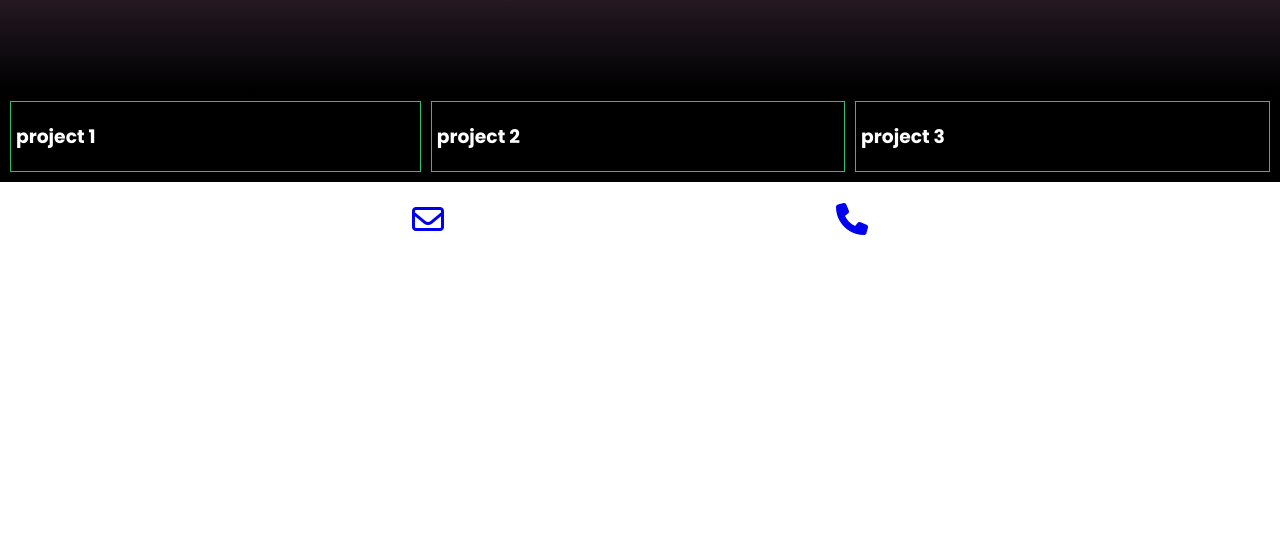
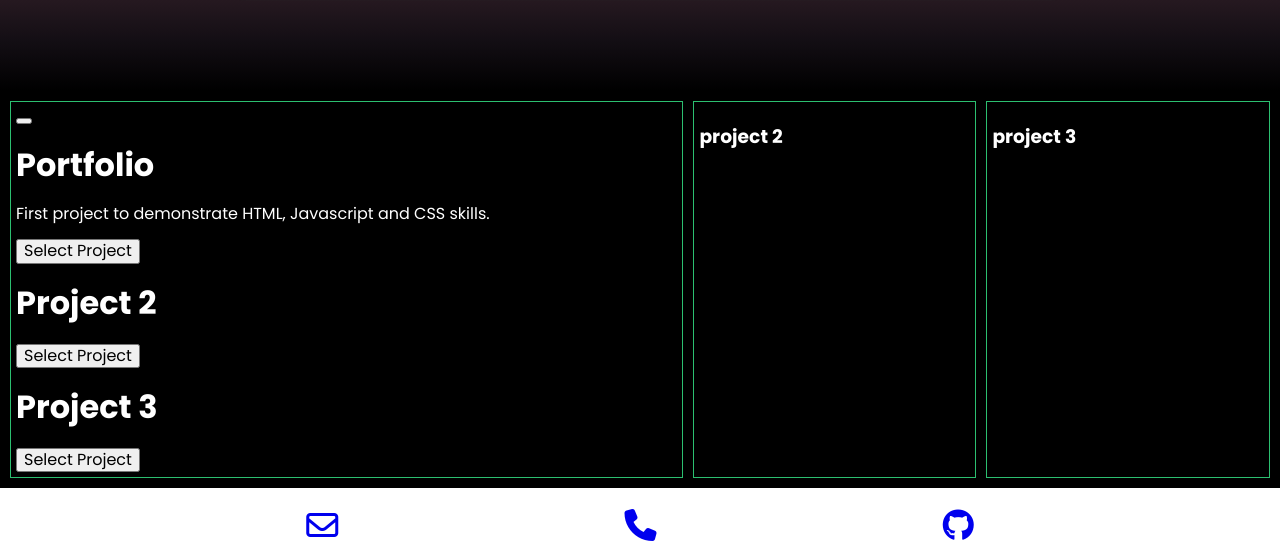
Before and after one commit to bbsaint590/Portfolio-website, a plain HTML site: page project1.html in a window 1280 px wide. Shown: the part 915-1470 px from the top of the page. Before the commit the page ends 1164 px from the top, so only its background shows below. Drawn offline with nearby package versions, Linux system fonts and the light colour scheme.

Commit message:
json added

```diff
--- a/project1.css
+++ b/project1.css
@@ -195,6 +195,7 @@ header {
 
 .projects {
     display:flex;
+    flex-wrap: wrap;
     justify-content: space-around;
     padding: 10px;
     background-color: #000000;
--- a/project1.html
+++ b/project1.html
@@ -44,13 +44,13 @@
 
 <div class="bottom">
     <div class="projects" id="projects">
-        <div class="projectbox">
-          <h3>project 1</h1>
+        <div class="projectbox" id="project1">
+            <button id="project1-button"></button>
         </div>
-        <div class="projectbox">
+        <div class="projectbox" id="project2">
             <h3>project 2</h1>
         </div>
-        <div class="projectbox">
+        <div class="projectbox" id="project3">
             <h3>project 3</h1>
         </div>
     </div>
@@ -81,6 +81,7 @@
 <footer class="footer">
    <a href="mailto:benblyth590@googlemail.com"><i class="fa-regular fa-envelope"></i></a>
     <a href="tel:07774041741"><i class="fa-solid fa-phone"></i></a>
+    <a href="https://github.com/bbsaint590"><i class="fa-brands fa-github"></i></a>
 </footer>
 
 </body>
--- a/project1.js
+++ b/project1.js
@@ -13,3 +13,27 @@ function toggleModal(e) {
     e.preventDefault();
     document.querySelector('.modal').classList.toggle('open');
 }
+
+document.querySelectorAll('.project1-button').forEach((button) => {
+    button.addEventListener('click', () => {
+        console.log(button.dataset.id)
+    })
+})
+
+fetch('projects.json')
+    .then((response) => {
+        return response.json()
+    })
+    .then((data) => {
+        data.data.forEach((project) => {
+            document.querySelector('#project1').innerHTML += `
+                <div>
+                    <h1>${project.Title}</h1>
+                    <p>${project.Description}</p>
+                    <p>${project.image}</p>
+                    <p>${project.url}</p>
+                    <button class="project1-button" data-id="${project.id}">Select Project</button>
+                </div>
+            `;
+        });
+    });
--- /dev/null
+++ b/projects.json
@@ -0,0 +1,25 @@
+{
+    "data": [
+        {
+            "id": 1,
+            "Title": "Portfolio",
+            "Description": "First project to demonstrate HTML, Javascript and CSS skills.",
+            "image": "",
+            "url": ""
+        },
+        {
+            "id": 2,
+            "Title": "Project 2",
+            "Description": "",
+            "image": "",
+            "url": ""
+        },
+        {
+            "id": 3,
+            "Title": "Project 3",
+            "Description": "",
+            "image": "",
+            "url": ""
+        }
+    ]
+}
```
